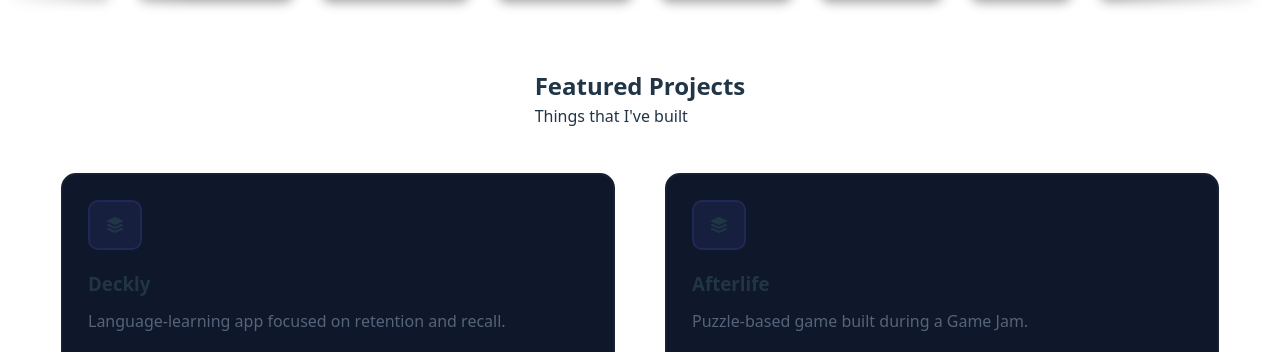
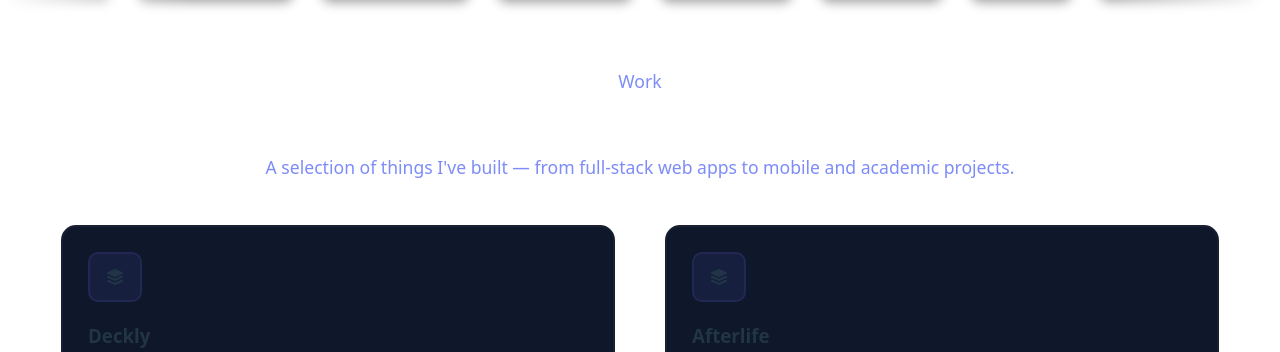
Before and after one commit to ghilou05/portfolio-website, a React (Vite) app: page / in a window 1280 px wide. Shown: the part 435-787 px from the top of the page. Built offline with nearby package versions, Linux system fonts and the light colour scheme.

Commit message:
adding links to project cards

```diff
--- a/src/components/ProjectCards.tsx
+++ b/src/components/ProjectCards.tsx
@@ -1,7 +1,8 @@
 import React from 'react'
 import { Swiper, SwiperSlide } from "swiper/react"
 import { FontAwesomeIcon } from "@fortawesome/react-fontawesome"
-import { faLayerGroup } from "@fortawesome/free-solid-svg-icons"
+import { faLayerGroup, faExternalLinkAlt } from "@fortawesome/free-solid-svg-icons"
+import { faGithub } from "@fortawesome/free-brands-svg-icons"
 import { Pagination } from "swiper/modules";
 import "swiper/swiper-bundle.css";
 
@@ -56,7 +57,21 @@ const projects: Project[] = [
 
 const ProjectCard: React.FC<{ project: Project }> = ({ project }) => (
   <article className="featured_projects__card">
-    <FontAwesomeIcon icon={faLayerGroup} className="featured_projects__card__icon" />
+    <div className="featured_projects__card__top-area">
+      <FontAwesomeIcon icon={faLayerGroup} className="featured_projects__card__icon" />
+      <div className="featured_projects__card__links">
+        {project.repoUrl && (
+          <a href={project.repoUrl} target="_blank" rel="noopener noreferrer">
+            <FontAwesomeIcon icon={faGithub} />
+          </a>
+        )}
+        {project.liveUrl && (
+          <a href={project.liveUrl} target="_blank" rel="noopener noreferrer">
+            <FontAwesomeIcon icon={faExternalLinkAlt} />
+          </a>
+        )}
+      </div>
+    </div>
     <div className="featured_projects__card__text-wrapper">
       <div className="featured_projects__card__title">
         <h3>{project.title}</h3>
@@ -84,11 +99,14 @@ const ProjectCards: React.FC = () => {
   return (
     <section className="featured_projects">
       <div className="featured_projects__heading">
+        <div className="featured_projects__heading__sub-title">
+          Work
+        </div>
         <div className="featured_projects__heading__title">
-          <h2>Featured Projects</h2>
+          <h1>Projects</h1>
         </div>
-        <div className="featured_projects__heading__sub-title">
-          Things that I've built
+        <div className="featured_projects__heading__sub-title" style={{ marginTop: "15px" }}>
+          A selection of things I've built — from full-stack web apps to mobile and academic projects.
         </div>
       </div>
 
--- a/src/scss/featured_projects.scss
+++ b/src/scss/featured_projects.scss
@@ -11,11 +11,22 @@
 
   &__heading {
     margin-bottom: 20px;
+    display: flex;
+    flex-direction: column;
+    align-items: center;
+    justify-content: center;
 
     &__title {
-      h2 {
-        margin: 0;
+      h1 {
+        font-size: 2.5rem;
+        color: #fff;
       }
+    }
+
+    &__sub-title {
+      color: #7d8cf8;
+      font-size: 1.1rem;
+      font-weight: 500;
     }
   }
 
@@ -116,6 +127,36 @@
       }
     }
 
+    &__top-area {
+      display: flex;
+      justify-content: space-between;
+      align-items: flex-start;
+    }
+
+    &__links {
+      display: flex;
+      gap: 15px;
+      padding-top: 10px;
+      opacity: 0;
+      transition: opacity 0.3s ease, transform 0.3s ease;
+
+      .featured_projects__card:hover & {
+        opacity: 1;
+        transform: translateY(-10px);
+      }
+
+      a {
+        color: #55647a;
+        font-size: 1.2rem;
+        transition: color 0.3s ease, transform 0.3s ease;
+
+        &:hover {
+          color: #7d8cf8;
+          transform: translateY(-2px);
+        }
+      }
+    }
+
     &__icon {
       padding: 15px;
       background: #171f3f;
```
